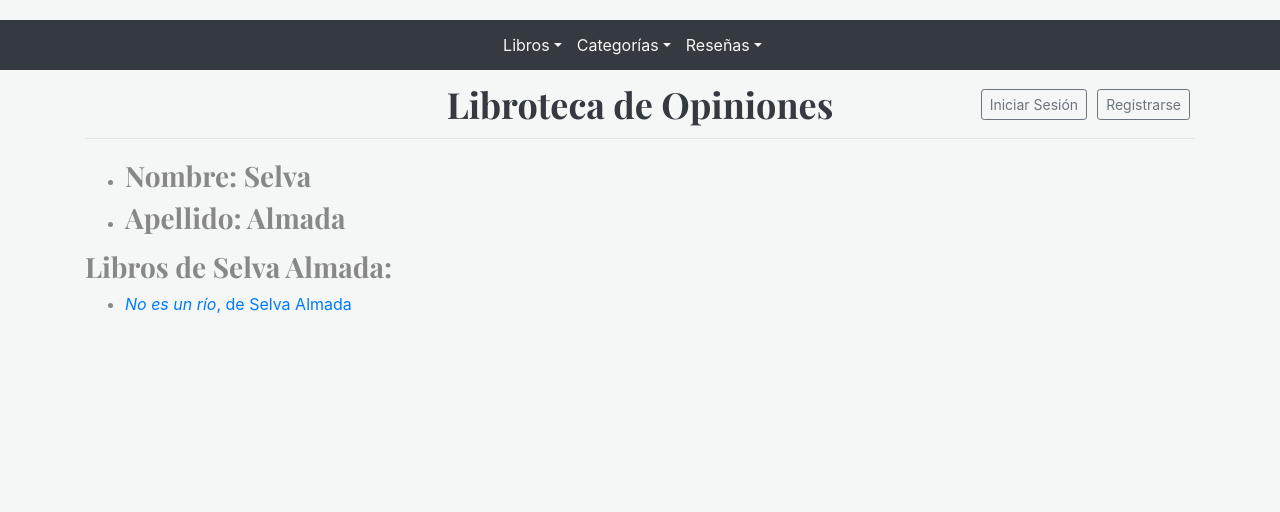
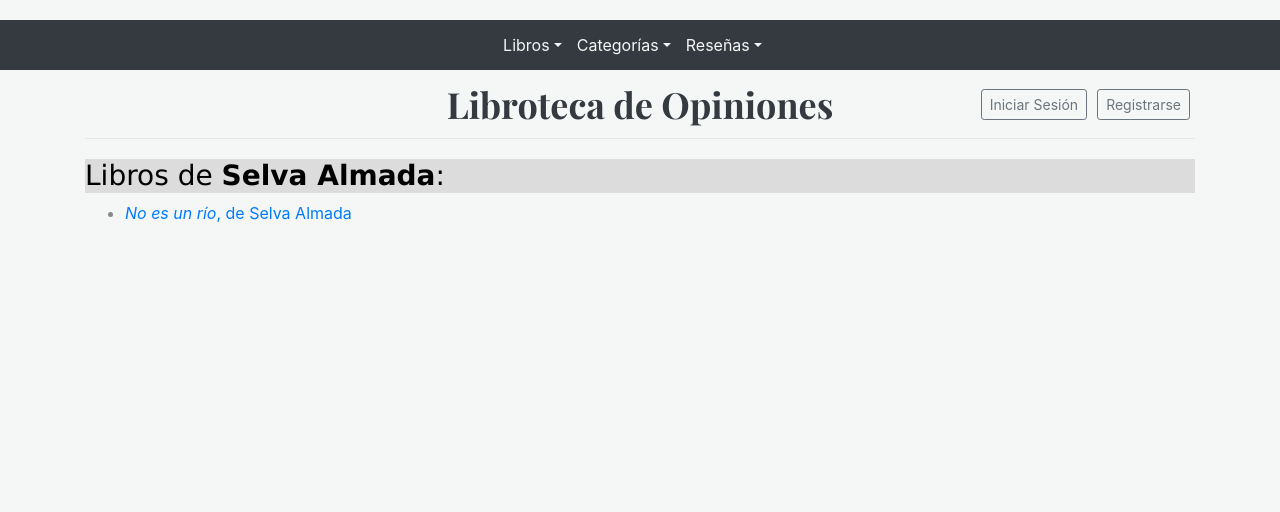
Before and after one commit to lvergini/ProyectoFinalAbayayPasquiniVergini, a Django app: page /libros/autorVista/4/ in a window 1280 px wide. Shown: the top 512 px of the page. Run offline with Django 4.2, Linux system fonts and the light colour scheme; data comes from the database, SQL or seed files in the repository; some libraries are stand-ins or nearby versions.

Commit message:
VistaAutor arreglo

```diff
--- a/ProyectoBlogReseñas/Libros/templates/Libros/autorVista.html
+++ b/ProyectoBlogReseñas/Libros/templates/Libros/autorVista.html
@@ -6,17 +6,18 @@
 
 {% block cuerpodelapagina %}
 
+<style type="text/css">
+    h3 {
+        font-family: 'Lucida Sans', 'Lucida Sans Regular', 'Lucida Grande', 'Lucida Sans Unicode', Geneva, Verdana, sans-serif;
+        color:black;
+        background-color: gainsboro;
+</style>
 
-<ul>
 
-    <li> <h3> <strong>Nombre</strong>: {{ autor.nombre }}</h3></li>
-    <li> <h3> <strong>Apellido</strong>: {{ autor.apellido }}</h3></li>
-
-</ul>
 
     {% if libros %}
 
-    <h3>Libros de {{ autor.nombre }} {{ autor.apellido }}: </h3>
+    <h3>Libros de <strong>{{ autor.nombre }} {{ autor.apellido }}</strong>: </h3>
 
     {% for libro in libros %}
 
```
